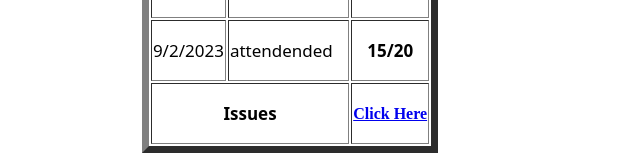
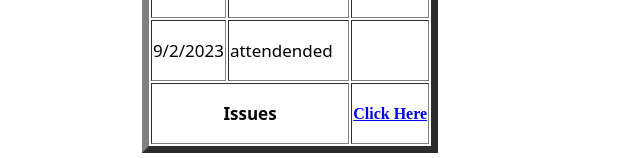
Before and after one commit to HappyEra1122/Basant, a plain HTML site: page index.html in a window 1280 px wide. Shown: the part 721-879 px from the top of the page, 350-990 px from the left. Drawn offline with Linux system fonts and the light colour scheme.

Commit message:
Modified HTML File

```diff
--- a/index.html
+++ b/index.html
@@ -70,7 +70,7 @@
            <p>attendended</p>
         </td>
         <th colspan="2">
-           <p>15/20</p>
+
         </td>
         <tr>
             <th colspan="2">
```
